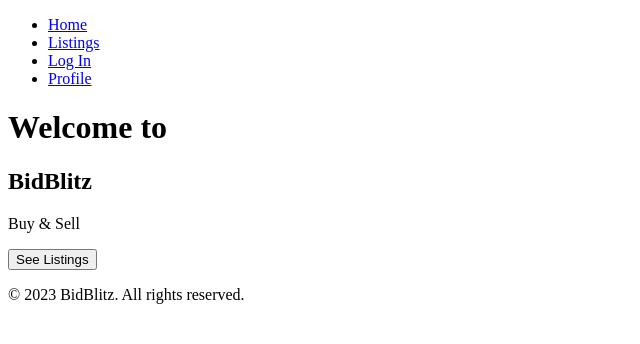
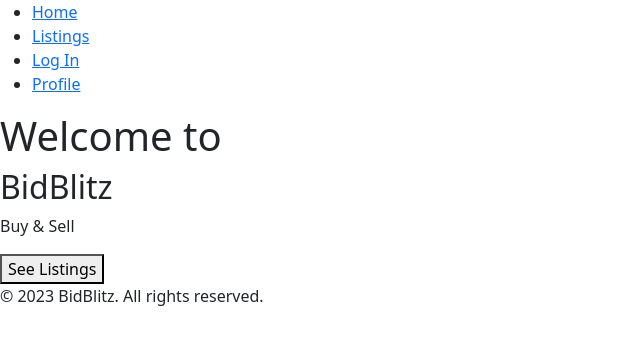
Before and after one commit to Ingvildb1/semester-project-2, a website: page index.html in a window 1280 px wide. Shown: the whole page, without its empty margins (0-640 px from the left). Drawn offline with nearby package versions, Linux system fonts and the light colour scheme.

Commit message:
installing bootstrap and sass

```diff
--- a/index.html
+++ b/index.html
@@ -5,6 +5,7 @@
     <meta http-equiv="X-UA-Compatible" content="IE=edge">
     <meta name="viewport" content="width=device-width, initial-scale=1.0">
     <meta name = "description" content = "Welcome to BidBlitz! An auction site for noroff students">
+    <link rel="stylesheet" href="node_modules/bootstrap/dist/css/bootstrap.min.css">
     <title>BidBlitz - Buy & Sell | Home</title>
 </head>
 <body>
```
Also changed, not shown: package.json (added, +29 -0 lines), pages/listings.html (+1 -0 lines), pages/login.html (+1 -0 lines), pages/profile.html (+1 -0 lines), pages/spesific.html (+1 -0 lines), 2 other files.
